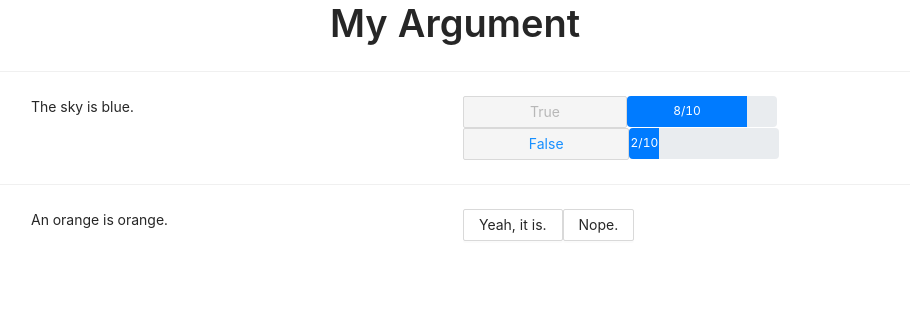
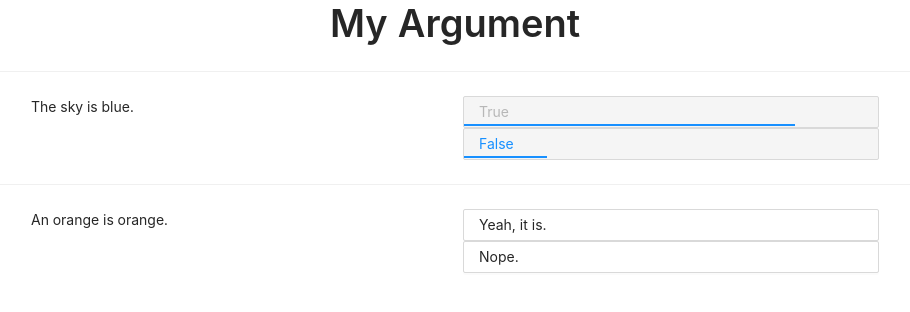
Before and after one commit to ydhamija96/argument, a React (Create React App) app: page / in a window 1280 px wide. Shown: the top 312 px of the page, without its empty margins (185-1095 px from the left). Built offline with nearby package versions, Linux system fonts and the light colour scheme.

Commit message:
switch from bootstrap to antd

```diff
--- a/package.json
+++ b/package.json
@@ -11,9 +11,7 @@
     "@types/react": "^16.9.35",
     "@types/react-dom": "^16.9.8",
     "antd": "^4.2.5",
-    "bootstrap": "^4.5.0",
     "react": "^16.13.1",
-    "react-bootstrap": "^1.0.1",
     "react-dom": "^16.13.1",
     "react-scripts": "3.4.1",
     "typescript": "^3.7.5"
--- a/src/App.tsx
+++ b/src/App.tsx
@@ -1,6 +1,5 @@
 import React from 'react';
 import {PropositionT} from './types';
-import Container from "react-bootstrap/Container";
 import {Argument} from './components/Argument';
 
 const propositions : PropositionT[] = [
--- a/src/components/ChoicePicker.tsx
+++ b/src/components/ChoicePicker.tsx
@@ -1,6 +1,6 @@
 import React from "react";
 import {ChoiceT} from "../types";
-import {Button} from "antd";
+import {Button, Col, Row} from "antd";
 
 type ChoicePickerProps = {
     choices : ChoiceT[];
@@ -12,9 +12,13 @@ export class ChoicePicker extends React.Component<ChoicePickerProps> {
 
         this.props.choices.forEach((choice) => {
             choiceElements.push(
-                <Button key={choice.id}>
-                    {choice.text}
-                </Button>
+                <Row key={choice.id}>
+                    <Col span={24}>
+                        <Button block>
+                            {choice.text}
+                        </Button>
+                    </Col>
+                </Row>
             );
         })
 
--- a/src/components/ChoiceResults.tsx
+++ b/src/components/ChoiceResults.tsx
@@ -1,7 +1,6 @@
 import React from "react";
 import {ChoiceT} from "../types";
-import ProgressBar from "react-bootstrap/ProgressBar"
-import {Row, Col, Button} from "antd";
+import {Row, Col, Button, Progress} from "antd";
 
 type ChoiceResultsProps = {
     choices: ChoiceT[];
@@ -18,19 +17,19 @@ export class ChoiceResults extends React.Component<ChoiceResultsProps> {
             let proportionChosen = choice.timesChosen * 100 / totalChosen;
             choiceElements.push(
                 <Row key={choice.id}>
-                    <Col flex="auto">
+                    <Col span={24}>
                         <Button
                             block
                             disabled
                             className={choice.id === this.props.chosenId ? "selected" : ""} >
                             {choice.text}
                         </Button>
-                    </Col>
-                    <Col flex="auto">
-                        <ProgressBar
-                            now={proportionChosen}
-                            label={choice.timesChosen + "/" + totalChosen}
-                            style={{height:"31px", width:"150px"}} />
+                        <Progress
+                            strokeWidth={2}
+                            strokeLinecap="square"
+                            status="active"
+                            percent={proportionChosen}
+                            showInfo={false} />
                     </Col>
                 </Row>
             );
--- a/src/index.css
+++ b/src/index.css
@@ -15,3 +15,19 @@ code {
 .selected {
     color:#1890ff !important;
 }
+
+button {
+    text-align: left !important;
+    overflow: hidden !important;
+}
+
+.ant-progress {
+    position:absolute;
+    left:1px;
+    margin-right:1px;
+    top:17px;
+}
+.ant-progress-line {
+    width: calc(100% - 2px) !important;
+    position:absolute !important;
+}
--- a/src/index.tsx
+++ b/src/index.tsx
@@ -1,7 +1,6 @@
 import React from 'react';
 import ReactDOM from 'react-dom';
 import './index.css';
-import 'bootstrap/dist/css/bootstrap.min.css';
 import 'antd/dist/antd.css';
 import App from './App';
 import * as serviceWorker from './serviceWorker';
```
